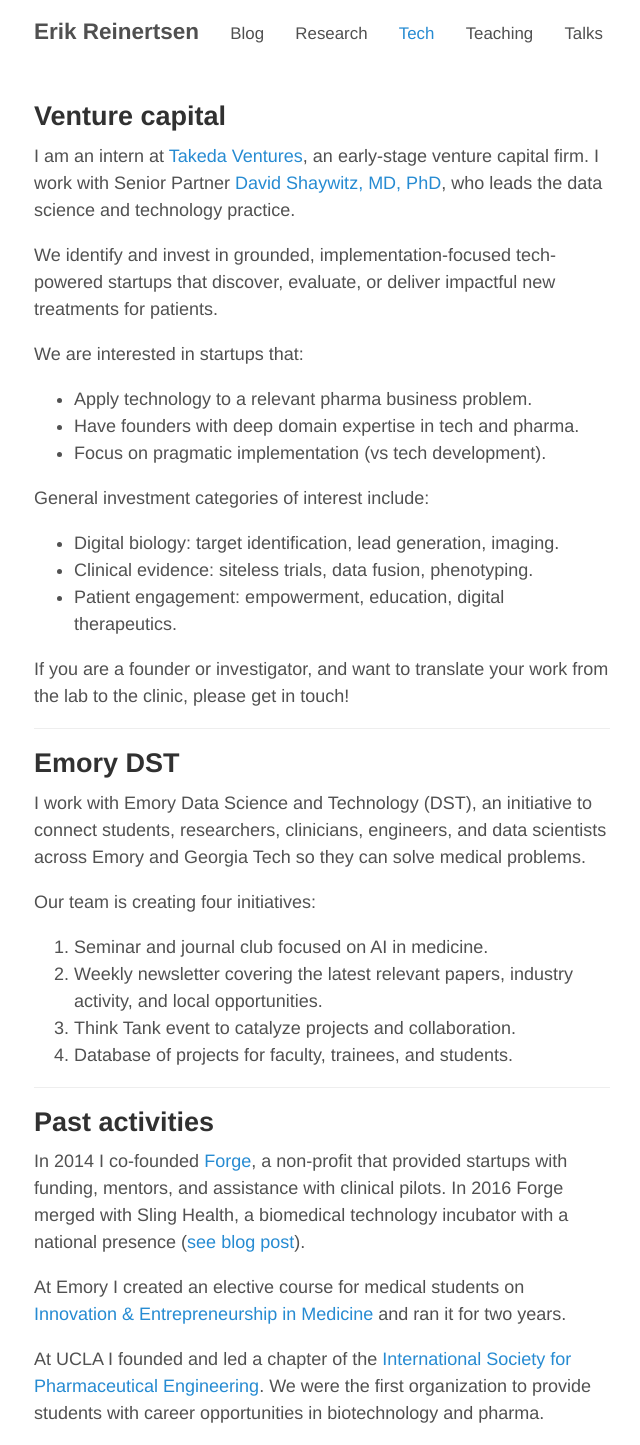
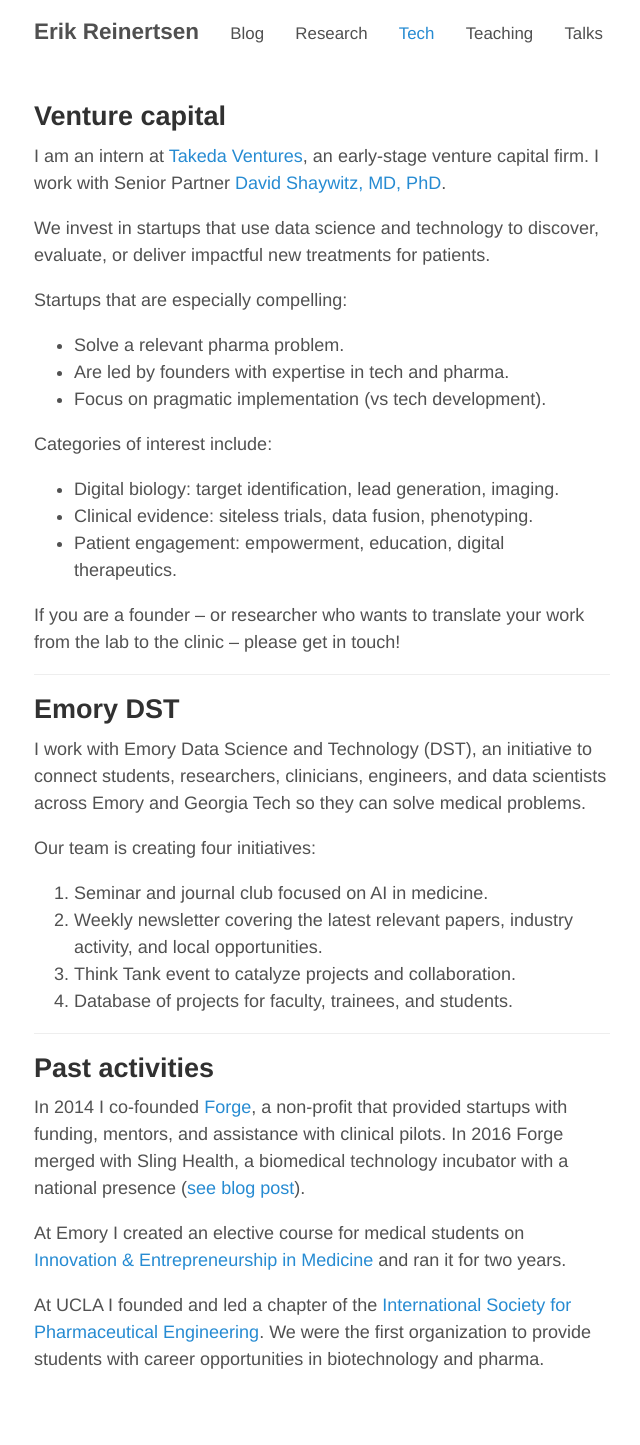
Before and after one commit to erikr/erikr.github.io, a Jekyll site: the page built from tech.md, in a window 1280 px wide. Shown: the whole page, without its empty margins (318-958 px from the left). Built offline with Jekyll 4.4.1, drawn with Linux system fonts in a browser that asks for light colours; nearby versions of some CDN libraries; after the commit the page ends 1391 px from its top, so only the background shows below that.

Commit message:
revised tech description of TVI

```diff
--- a/tech.md
+++ b/tech.md
@@ -7,21 +7,21 @@
 
 ## Venture capital
 
-I am an intern at [Takeda Ventures](http://takedaventures.com), an early-stage venture capital firm. I work with Senior Partner [David Shaywitz, MD, PhD](https://www.linkedin.com/in/david-shaywitz-md-phd-232a237/), who leads the data science and technology practice.
+I am an intern at [Takeda Ventures](http://takedaventures.com), an early-stage venture capital firm. I work with Senior Partner [David Shaywitz, MD, PhD](https://www.linkedin.com/in/david-shaywitz-md-phd-232a237/).
 
-We identify and invest in grounded, implementation-focused tech-powered startups that discover, evaluate, or deliver impactful new treatments for patients.
+We invest in startups that use data science and technology to discover, evaluate, or deliver impactful new treatments for patients.
 
-We are interested in startups that:
-+ Apply technology to a relevant pharma business problem.
-+ Have founders with deep domain expertise in tech and pharma.
+Startups that are especially compelling:
++ Solve a relevant pharma problem.
++ Are led by founders with expertise in tech and pharma.
 + Focus on pragmatic implementation (vs tech development).
 
-General investment categories of interest include:
+Categories of interest include:
 + Digital biology: target identification, lead generation, imaging.
 + Clinical evidence: siteless trials, data fusion, phenotyping.
 + Patient engagement: empowerment, education, digital therapeutics.
 
-If you are a founder or investigator, and want to translate your work from the lab to the clinic, please get in touch!
+If you are a founder -- or researcher who wants to translate your work from the lab to the clinic --  please get in touch!
 
 
 ---
```
